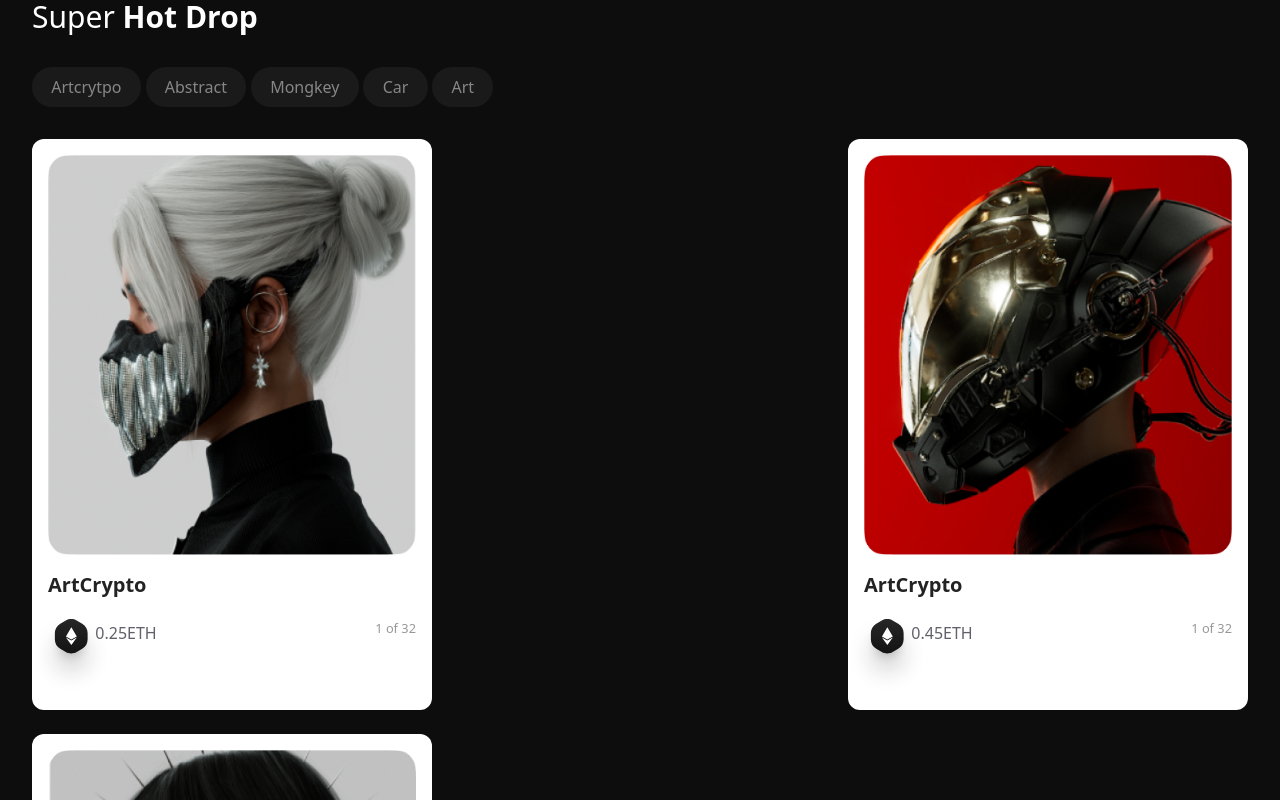
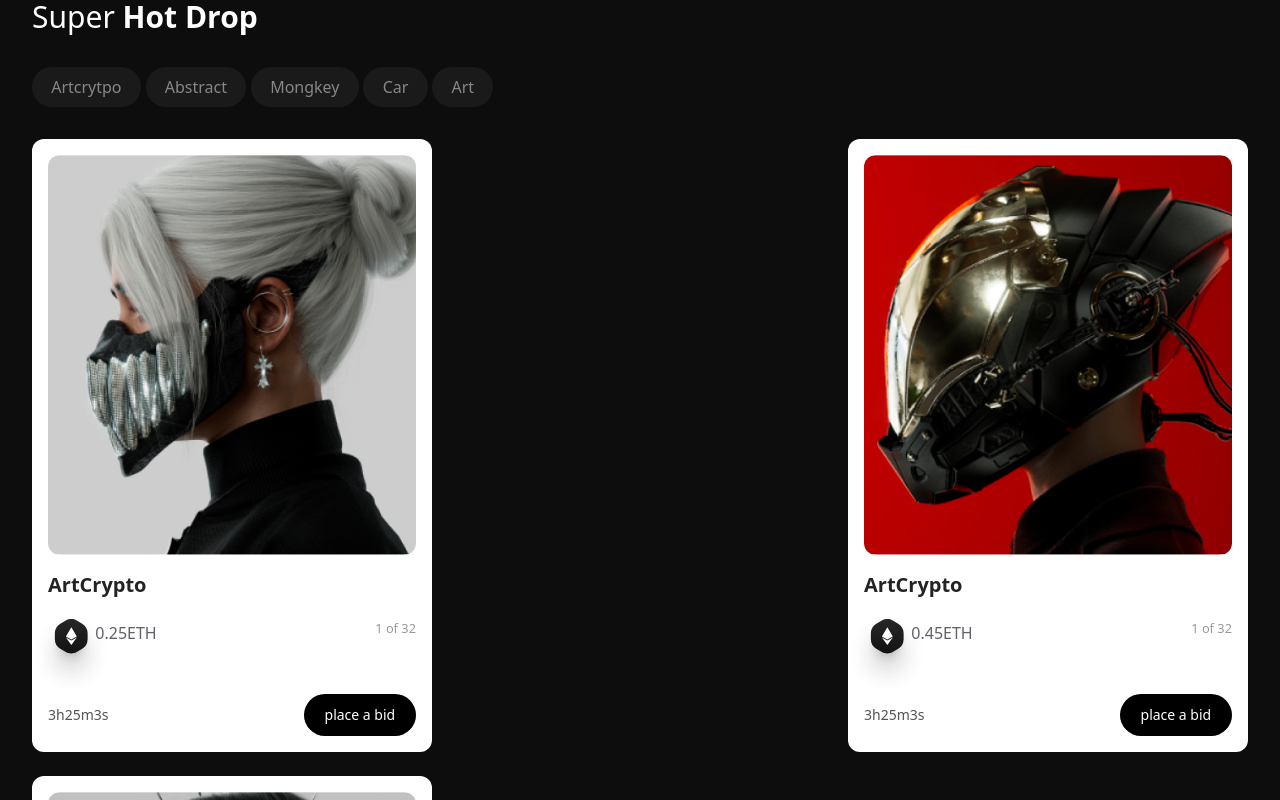
Before and after one commit to Victor-olabisi/NFT-landingPage, a React (Vite) app: page / in a window 1280 px wide. Shown: the part 1820-2620 px from the top of the page. Built offline with nearby package versions, Linux system fonts and the light colour scheme.

Commit message:
done with featured section

```diff
--- a/src/component/Feature.jsx
+++ b/src/component/Feature.jsx
@@ -16,16 +16,16 @@ const Feature = () => {
               {nftFeatured.map((feature) => {
                   const {id, image,eth}=feature
                   return (
-                    <article className="bg-white p-[1rem] rounded-xl">
+                    <article className="bg-white p-[1rem] rounded-xl w-[100%] sm:w-[auto]">
                       <img
                         src={image}
                         alt=""
-                        className="h-[20rem] w-[20rem]  xl:w-[23rem] lg:h-[25rem] rounded-xl"
+                        className="h-[23rem] w-[100%] object-cover  xl:w-[23rem] lg:h-[25rem] rounded-xl"
                       />
                       <h4 className="text-xl font-bold text-[#242323] mt-4">
                         ArtCrypto
                       </h4>
-                      <div className="flex justify-between ">
+                      <div className="flex justify-between border-b-">
                         <h6 className="flex mt-4">
                           <img
                             src={featuredIcon}
@@ -40,6 +40,12 @@ const Feature = () => {
                           1 of 32
                         </p>
                       </div>
+                      <div className="flex justify-between items-center">
+                        <p className="text-[#545454] text-sm">3h25m3s</p>
+                        <button className="bg-black text-white px-[1.3rem] py-[.7rem] rounded-full text-sm">
+                          place a bid
+                        </button>
+                      </div>
                     </article>
                   );
               })}
```
